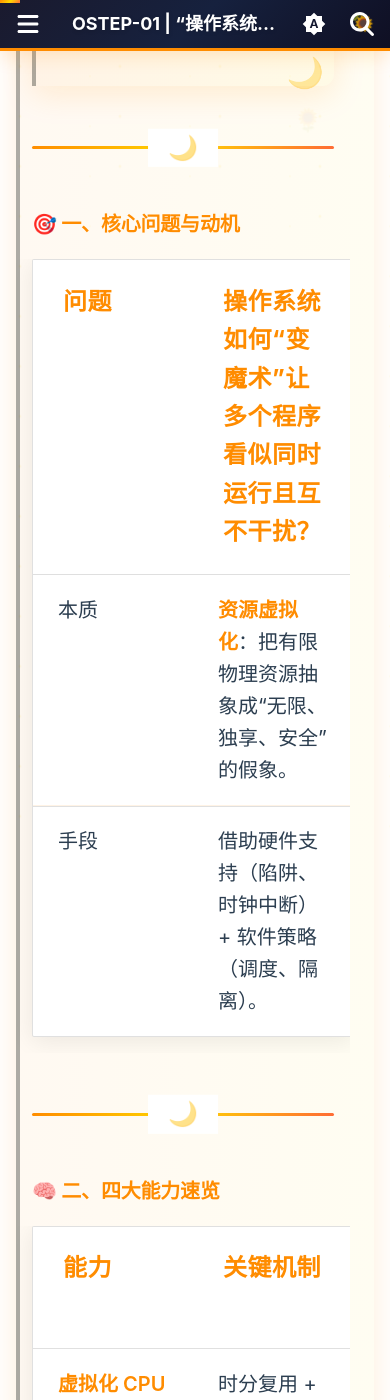
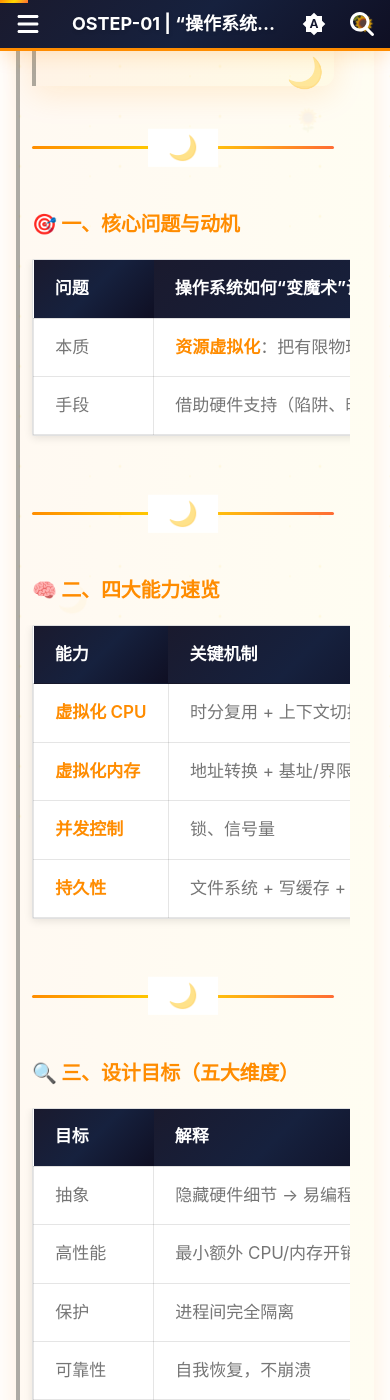
Before and after one commit to SXP-Simon/HelianNuits, an MkDocs documentation site: the page built from docs/blog/posts/OSTEP-01-操作系统综述.md, in a window 390 px wide and 1400 px high, scrolled down 614 px. Built offline with MkDocs 1.6.1 and Material for MkDocs 9.7.7, drawn with Linux system fonts in a browser that asks for light colours; some web fonts are replaced; comment, search, counter and statistics services are not loaded; some of the changed text lies outside the part shown.

Commit message:
[fix] 修复样式

```diff
--- a/docs/blog/posts/OSTEP-01-操作系统综述.md
+++ b/docs/blog/posts/OSTEP-01-操作系统综述.md
@@ -96,15 +96,15 @@
 
 1. **CPU虚拟化**
 
-   - **机制**：将单个物理CPU分时复用，制造“无限量虚拟CPU”的假象，实现多程序并发执行。
-   - **调度**：通过系统调用（API）控制进程启停（如`fork()`/`exit()`），由OS决策CPU使用权分配（如进程调度算法）。
-   - **硬件支持**：通过 **陷阱指令（trap）** 触发特权级切换（用户态→内核态），**硬件自动保存寄存器状态**，确保系统调用受控安全。
+    - **机制**：将单个物理CPU分时复用，制造"无限量虚拟CPU"的假象，实现多程序并发执行。
+    - **调度**：通过系统调用（API）控制进程启停（如`fork()`/`exit()`），由OS决策CPU使用权分配（如进程调度算法）。
+    - **硬件支持**：通过 **陷阱指令（trap）** 触发特权级切换（用户态→内核态），**硬件自动保存寄存器状态**，确保系统调用受控安全。
 
 2. **内存虚拟化**
 
-   - **机制**：为每个进程分配独立的 **虚拟地址空间（Virtual Address Space）**，通过页表映射到共享物理内存。
-   - **隔离性**：硬件辅助的内存保护（如MMU）**阻止进程直接访问其他进程或OS内存**。
-   - **优势**：进程拥有"独占物理内存"假象，**PID唯一标识进程空间**，提升安全性与稳定性。
+    - **机制**：为每个进程分配独立的 **虚拟地址空间（Virtual Address Space）**，通过页表映射到共享物理内存。
+    - **隔离性**：硬件辅助的内存保护（如MMU）**阻止进程直接访问其他进程或OS内存**。
+    - **优势**：进程拥有"独占物理内存"假象，**PID唯一标识进程空间**，提升安全性与稳定性。
 
 > **虚拟化的意义**：OS作为 **资源管理器（Resource Manager）**，通过抽象层实现资源的公平、高效分配（如**多道程序加载提升CPU利用率**），简化程序开发。
 
@@ -114,15 +114,13 @@
 并发是多任务同时执行的必然结果，OS需解决由此衍生的复杂问题：
 
 1. **挑战来源**
-
-   - 多进程共享CPU、内存、设备时引发资源竞争（如数据冲突、死锁）。
-   - **OS自身并发操作**：中断处理与进程调度重叠（如磁盘I/O期间切换进程）。
+    - 多进程共享CPU、内存、设备时引发资源竞争（如数据冲突、死锁）。
+    - **OS自身并发操作**：中断处理与进程调度重叠（如磁盘I/O期间切换进程）。
 
 2. **关键需求**
-
-   - **原子性（Atomicity）**：确保关键操作不可中断（如文件系统日志写入）。
-   - **同步机制**：通过锁、信号量等协调资源访问顺序。
-   - **保护与隔离（Protection & Isolation）**：**内存保护是基础**，防止进程间恶意干扰（如越界访问）。
+    - **原子性（Atomicity）**：确保关键操作不可中断（如文件系统日志写入）。
+    - **同步机制**：通过锁、信号量等协调资源访问顺序。
+    - **保护与隔离（Protection & Isolation）**：**内存保护是基础**，防止进程间恶意干扰（如越界访问）。
 
 > **设计原则**：并发控制是保障系统 **可靠性（Reliability）** 和 **安全性（Security）** 的核心，**隔离失效将导致全系统崩溃**。
 
@@ -132,15 +130,13 @@
 解决易失性存储（如DRAM）的数据丢失风险，提供长期可靠的数据存储：
 
 1. **文件系统（File System）**
-
-   - **功能**：管理磁盘空间，**以文件为单位持久化数据**，支持多进程共享访问。
-   - **系统调用**：标准化API（`open()`/`write()`/`close()`）**封装设备I/O细节**（OS作为 **标准库**）。
+    - **功能**：管理磁盘空间，**以文件为单位持久化数据**，支持多进程共享访问。
+    - **系统调用**：标准化API（`open()`/`write()`/`close()`）**封装设备I/O细节**（OS作为 **标准库**）。
 
 2. **关键技术**
-
-   - **写入优化**：延迟写入（Batching）、批量分组提升性能，**牺牲实时性换取吞吐量**。
-   - **崩溃恢复**：通过 **预写日志（Journaling）** 或 **写时复制（Copy-on-Write）** 确保写入原子性。
-   - **数据结构**：B树等结构优化磁盘检索，**元数据记录文件位置与状态**。
+    - **写入优化**：延迟写入（Batching）、批量分组提升性能，**牺牲实时性换取吞吐量**。
+    - **崩溃恢复**：通过 **预写日志（Journaling）** 或 **写时复制（Copy-on-Write）** 确保写入原子性。
+    - **数据结构**：B树等结构优化磁盘检索，**元数据记录文件位置与状态**。
 
 3. **扩展场景**：分布式存储系统需在**节点故障时维持服务**（如RAID冗余机制）。
 
@@ -165,11 +161,12 @@
 ### **操作系统的特权性与硬件支持**
 
 - **特权分级**：
-  - **用户模式（User Mode）**：应用程序受限（**禁止直接I/O/内存访问**）。
-  - **内核模式（Kernel Mode）**：OS拥有硬件完全控制权，**陷阱返回指令恢复用户态**。
+      - **用户模式（User Mode）**：应用程序受限（**禁止直接I/O/内存访问**）。
+      - **内核模式（Kernel Mode）**：OS拥有硬件完全控制权，**陷阱返回指令恢复用户态**。
+
 - **历史演进**：
-  - 批处理系统：**单任务顺序执行**，无并发问题。
-  - 多道程序：引入**内存保护与中断处理**，实现进程快速切换。
+      - 批处理系统：**单任务顺序执行**，无并发问题。
+      - 多道程序：引入**内存保护与中断处理**，实现进程快速切换。
 
 ---
 
--- a/docs/stylesheets/extra.css
+++ b/docs/stylesheets/extra.css
@@ -284,83 +284,58 @@
 
 /* ===== 表格样式 ===== */
 .md-typeset table {
-  border-radius: var(--border-radius);
+    border-collapse: collapse;
+    width: 100%;
+    font-size: 0.9rem;
+    line-height: 1.5;
+    margin: 1em 0;
+    background: var(--bg-color);
+    border-radius: 8px;
     overflow: hidden;
-  box-shadow: 0 4px 24px rgba(0, 0, 0, 0.08);
-  border: none;
-  background: var(--bg-color);
-  margin: 2rem 0;
+    box-shadow: 0 2px 8px rgba(0, 0, 0, 0.1);
 }
 
 .md-typeset table th {
-  background: var(--bg-color);
-  color: var(--primary-color);
-  font-weight: 700;
-  font-size: 1.1rem;
-  padding: 1.2rem 1.5rem;
+    padding: 0.8em 1em;
+    background: var(--night-gradient);
+    color: #fff;
+    font-weight: 600;
     text-align: left;
-  position: relative;
     border: none;
-}
-
-.md-typeset table tr:first-child th {
-  font-size: 1.2rem;
-  background: var(--bg-color);
-  color: var(--primary-color);
-  letter-spacing: 0.02em;
-  border: none;
-}
-
-.md-typeset table tr:first-child {
-  position: relative;
-  border-bottom: 3px solid var(--primary-color);
+    font-size: 0.85rem;
 }
 
 .md-typeset table td {
-  padding: 1rem 1.5rem;
-  border-bottom: 1px solid rgba(255, 140, 0, 0.1);
-  color: var(--text-color);
-  font-size: 1rem;
-  line-height: 1.6;
-}
-
-.md-typeset table tr:last-child td {
-  border-bottom: none;
+    padding: 0.6em 1em;
+    border: 1px solid rgba(0, 0, 0, 0.1);
+    vertical-align: middle;
+    font-size: 0.85rem;
 }
 
 .md-typeset table tr:hover td {
-  background: rgba(255, 140, 0, 0.03);
+    background: rgba(255, 140, 0, 0.05);
 }
 
-/* 暗色模式适配 */
+/* 暗色模式表格样式 */
 [data-md-color-scheme="slate"] .md-typeset table {
     background: var(--card-bg);
-  box-shadow: 0 4px 24px rgba(0, 0, 0, 0.2);
+    box-shadow: 0 2px 8px rgba(0, 0, 0, 0.2);
 }
 
 [data-md-color-scheme="slate"] .md-typeset table th {
-  background: var(--card-bg);
-  color: var(--accent-color);
-}
-
-[data-md-color-scheme="slate"] .md-typeset table tr:first-child {
-  border-bottom: 3px solid var(--accent-color);
-}
-
-[data-md-color-scheme="slate"] .md-typeset table tr:first-child th {
-  background: var(--card-bg);
-  color: var(--accent-color);
+    background: var(--night-gradient);
+    border-color: rgba(255, 255, 255, 0.1);
 }
 
 [data-md-color-scheme="slate"] .md-typeset table td {
-  border-color: rgba(255, 140, 0, 0.15);
+    border-color: rgba(255, 255, 255, 0.1);
 }
 
 [data-md-color-scheme="slate"] .md-typeset table tr:hover td {
-  background: rgba(255, 140, 0, 0.08);
+    background: rgba(255, 140, 0, 0.1);
 }
 
-/* 表格响应式优化 */
+/* 移动端表格响应式 */
 @media (max-width: 768px) {
     .md-typeset table {
         display: block;
@@ -370,8 +345,8 @@
 
     .md-typeset table th,
     .md-typeset table td {
-    padding: 1rem;
-    min-width: 160px;
+        white-space: nowrap;
+        min-width: 120px;
     }
 }
 
@@ -535,17 +510,17 @@
 
 .md-typeset ol > li {
   counter-increment: item;
-  display: flex;
-  align-items: baseline;
   margin: 0.8rem 0;
+  padding-left: 2rem;
+  position: relative;
 }
 
 .md-typeset ol > li::before {
   content: counter(item) ".";
+  position: absolute;
+  left: 0;
   font-weight: 700;
   color: var(--primary-color);
-  margin-right: 0.8rem;
-  font-size: 1rem;
 }
 
 /* 自定义无序列表样式 */
@@ -554,17 +529,16 @@
 }
 
 .md-typeset ul > li {
-  display: flex;
-  align-items: baseline;
-  margin: 0.5rem 0;
+  padding-left: 1.5rem;
+  position: relative;
 }
 
 .md-typeset ul > li::before {
   content: "•";
+  position: absolute;
+  left: 0;
   color: var(--primary-color);
   font-weight: bold;
-  font-size: 1.2em;
-  margin-right: 0.8rem;
 }
 
 /* 嵌套列表样式 */
@@ -572,15 +546,23 @@
 .md-typeset ul ol,
 .md-typeset ol ul,
 .md-typeset ol ol {
-  margin: 0.5rem 0 0.5rem 1.5rem;
+  margin: 0.5rem 0;
 }
 
-.md-typeset ul ul > li::before {
+.md-typeset ul ul > li,
+.md-typeset ol ul > li {
+  padding-left: 1.5rem;
+}
+
+.md-typeset ul ul > li::before,
+.md-typeset ol ul > li::before {
   content: "◦";
   color: var(--secondary-color);
+  left: 0.2rem;
 }
 
-.md-typeset ul ul ul > li::before {
+.md-typeset ul ul ul > li::before,
+.md-typeset ol ul ul > li::before {
   content: "▪";
   color: var(--accent-color);
 }
@@ -588,7 +570,6 @@
 /* 列表项内容样式 */
 .md-typeset li p {
   margin: 0;
-  display: inline;
 }
 
 .md-typeset li code {
```
Lines whose indentation alone changed are shown as unchanged.
